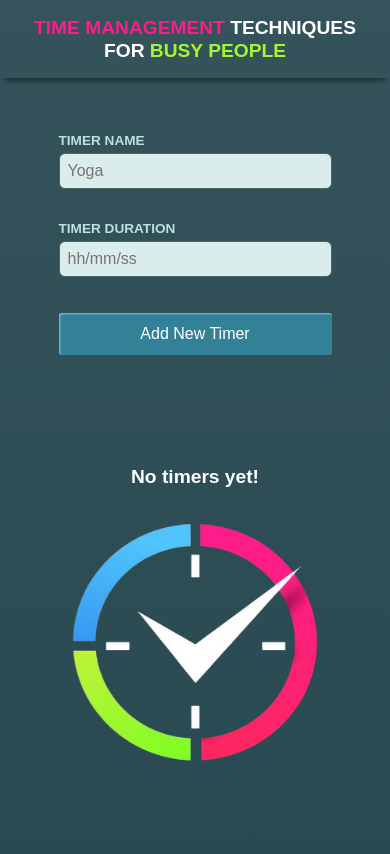
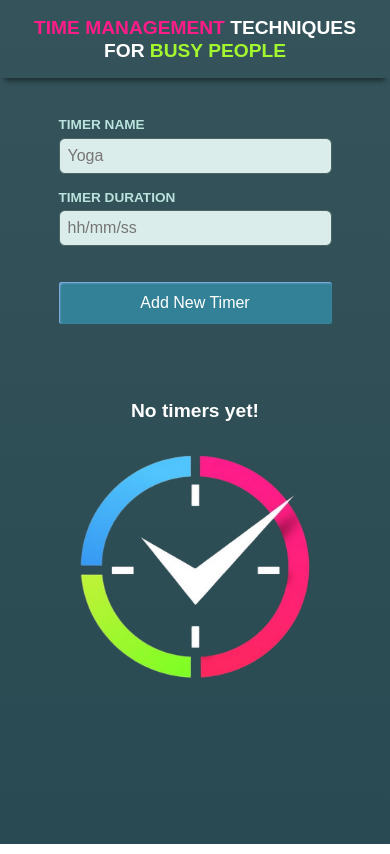
Before and after one commit to Lika-M/timer-hub, a React (Vite) app: page / in a window 390 px wide. Built offline with nearby package versions, Linux system fonts and the light colour scheme; the HTML template or start-up script is replaced by a standard one; a web font is replaced by a local one.

Commit message:
Fixed the container height as it was causing deviations in responsive versions. The list of timers is centered when the form is collapsed or expanded, with an additional minimum size set.

```diff
--- a/src/App.scss
+++ b/src/App.scss
@@ -16,10 +16,8 @@ body {
 }
 
 #root {
+  min-height: 100vh;
   font-family: 'Quicksand', sans-serif;
-  overflow: hidden;
-  position: relative;
-  min-height: 92vh;
 }
 
 .container {
@@ -29,27 +27,32 @@ body {
   color: $color-white;
   border-radius: 8px;
   box-shadow: $box-shadow;
-  position: relative;
-  top: 20%;
+  overflow-y: auto;
 }
 
 .main {
-  min-height: 85vh;
   display: grid;
-  grid-template-columns: 2fr 3fr;
+  grid-template-columns: 2fr 2.5fr;
   transition: grid-template-columns 0.5s linear;
   justify-content: space-around;
-  position: relative;
 
   &.expanded {
-    grid-template-columns: 45px 900px;
+    grid-template-columns: 45px 930px;
+
+    .timers {
+      margin: 0 15px 15px 0;
+    }
   }
 }
 
 @media screen and (max-width: 1200px) {
   .main {
     &.expanded {
-      grid-template-columns: 45px 850px;
+      grid-template-columns: 45px 900px;
+
+      .timers {
+        margin: 0 60px 15px 60px;
+      }
     }
   }
 }
@@ -61,8 +64,12 @@ body {
 
   .main {
     &.expanded {
-      grid-template-columns: 45px 750px;
+      grid-template-columns: 45px 850px;
       grid-gap: 0.9em;
+
+      .timers {
+        margin: 0 60px 15px 60px;
+      }
     }
   }
 }
@@ -71,8 +78,12 @@ body {
 @media screen and (max-width: 900px) {
   .main {
     &.expanded {
-      grid-template-columns: 45px 700px;
+      grid-template-columns: 45px 750px;
       grid-gap: 0.8em;
+
+      .timers {
+        margin: 0 auto;
+      }
     }
   }
 }
@@ -83,7 +94,7 @@ body {
   .main.expanded {
     width: 100%;
     grid-template-columns: 1fr;
-    grid-gap: 0.6em;
+    grid-gap: 3em;
   }
 }
 
@@ -91,15 +102,17 @@ body {
   .container {
     margin: 0;
     border-radius: unset;
+    min-height: 100vh;
   }
 
   .main,
   .main.expanded {
+    min-height: 80vh;
     grid-template-columns: 1fr;
   }
 
   .main {
-    min-height: 92vh;
     margin: 0;
+    grid-gap: 5%;
   }
 }
--- a/src/components/common/header/Header.scss
+++ b/src/components/common/header/Header.scss
@@ -2,7 +2,7 @@
 
 .header {
     box-shadow: 0 8px 5px -5px rgba(0, 0, 0, 0.45);
-    min-height: 15vh;
+    min-height: 10vh;
     display: flex;
     justify-content: center;
     align-items: center;
--- a/src/components/listOfTimers/ListOfTimers.scss
+++ b/src/components/listOfTimers/ListOfTimers.scss
@@ -5,7 +5,7 @@
 
     .timers {
         position: relative;
-        overflow: hidden;
+        margin: 35px auto;
     }
 }
 
@@ -13,7 +13,6 @@
     position: relative;
     left: 0;
     transition: left 0.5s ease-out;
-    padding: 25px 40px;
 
     .timers-list {
         @include timers-list;
@@ -49,7 +48,6 @@
 
 .no-timers {
     @include header(1.2em);
-    margin-top: 10%;
 
     h2 {
         font-size: $fs-small;
@@ -68,9 +66,6 @@
 }
 
 @media screen and (max-width: 1000px) {
-    .timers-wrapper {
-        padding-inline: 15px;
-    }
 
     .timers-wrapper.expanded {
         margin-inline: 15px;
@@ -84,10 +79,8 @@
 @media screen and (max-width: 860px) {
     .main {
         width: auto;
-
         .timers {
-            position: relative;
-            margin: 6% auto;
+            margin: 35px auto;
         }
     }
 
@@ -113,9 +106,13 @@
 }
 
 @media screen and (max-width: 600px) {
+    .main .timers {
+        margin: 0 auto;
+    }
+
     .no-timers {
         img {
-            width: 80%;
+            width: 75%;
         }
     }
 }
--- a/src/components/newTimer/newTimer.scss
+++ b/src/components/newTimer/newTimer.scss
@@ -52,13 +52,15 @@
     .form {
         width: 90%;
         display: grid;
-        grid-template-columns: 1fr 2fr;
+        grid-template-columns: 1fr 2.5fr;
         margin: 0 auto;
         box-shadow: unset;
 
         &.expanded,
         &.collapsed {
             .add-form {
+                min-width: 250px;
+                max-height: 250px;
                 width: 80%;
                 margin: 0 auto;
                 visibility: visible;
@@ -68,7 +70,7 @@
                     width: 30%;
                     position: absolute;
                     top: 45%;
-                    left: 25%;
+                    left: 22%;
                     -ms-transform: translate(-50%, -50%);
                     transform: translate(-50%, -50%);
                     transition: opacity 0.5s linear 0.3s;
@@ -93,15 +95,20 @@
 @media screen and (max-width: 500px) {
     .form {
         grid-template-columns: 1fr;
+
         &.expanded,
         &.collapsed {
+            span {
+                display: none;
+            }
 
             .add-form {
                 width: 100%;
-                padding: 10% 15%;
+                height: 100%;
+                padding: 10% 15% 5% 15%;
 
                 img {
-                    visibility: hidden;
+                    display: none;
                 }
             }
         }
```
